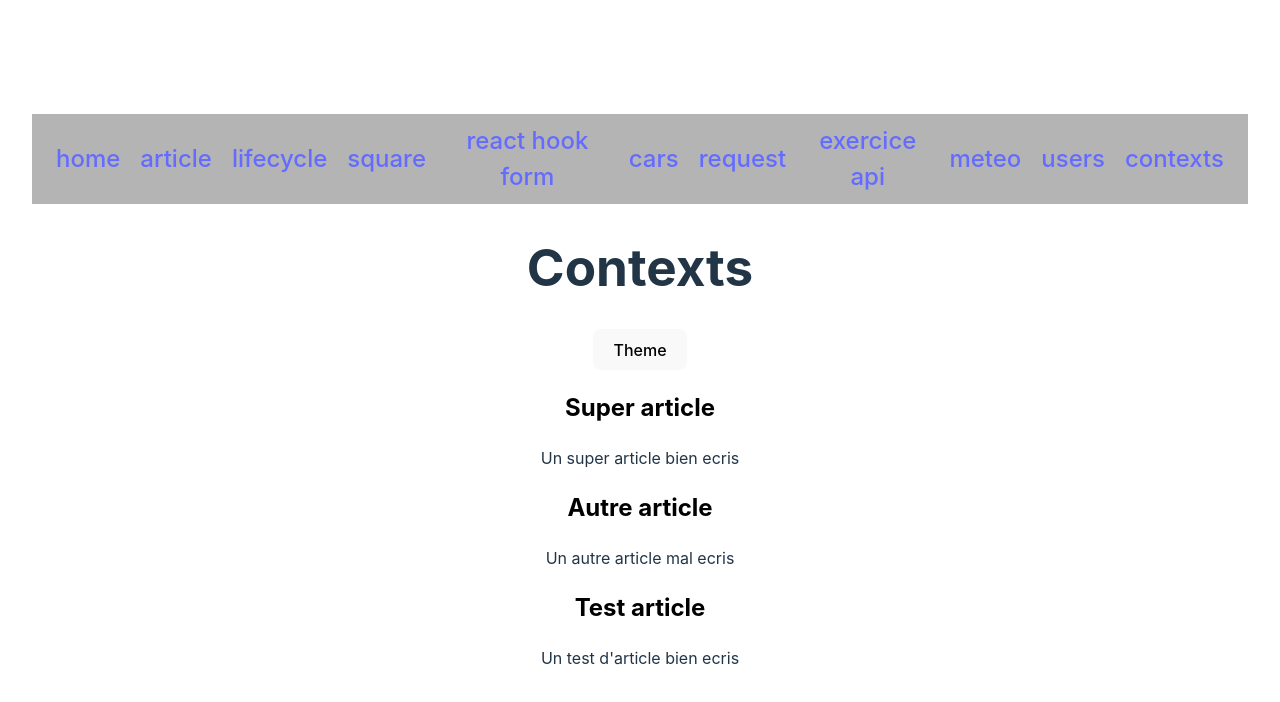
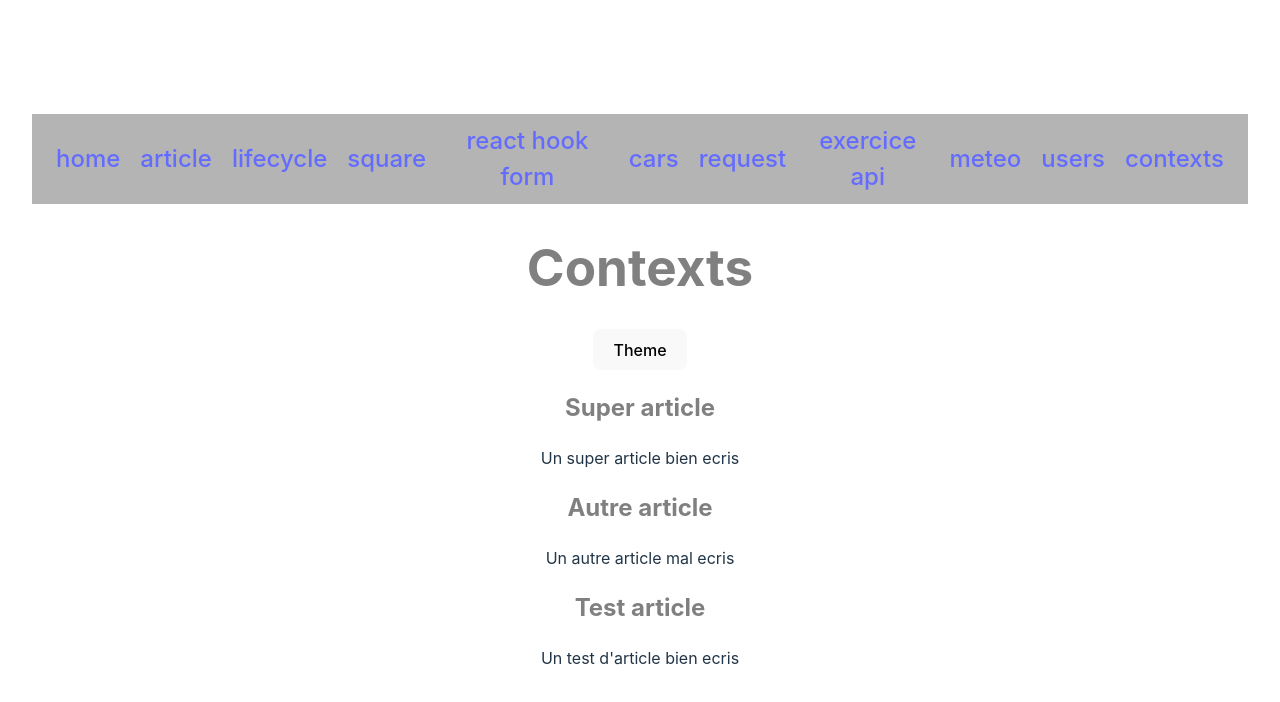
Before and after one commit to Dsaquel/react-week-2, a React (Vite) app: page /contexts in a window 1280 px wide. Shown: the top 702 px of the page. Built offline with nearby package versions, Linux system fonts and the light colour scheme.

Commit message:
:sparkles: Add contexts course

```diff
--- a/src/components/contexts/Toolbar.jsx
+++ b/src/components/contexts/Toolbar.jsx
@@ -8,7 +8,10 @@ const Toolbar = () => {
   return (
     <div>
       <button
-        onClick={() => setTheme((prev) => (prev === 'light' ? 'dark' : 'light')) } >
+        onClick={() =>
+          setTheme((prev) => (prev === 'light' ? 'dark' : 'light'))
+        }
+      >
         Theme
       </button>
     </div>
--- a/src/contexts/ContextsContext.jsx
+++ b/src/contexts/ContextsContext.jsx
@@ -1,15 +1,20 @@
 import React from 'react'
+import { useContext } from 'react'
 import { useState } from 'react'
 export const ContextsPageContext = React.createContext()
 
-const ContextsContextProvider = ({ children }) => {
-  const [theme, setTheme] = useState('light')
+const ContextsContextProvider = ({ value, children }) => {
+  const [textSize, setTextSize] = useState()
 
   return (
-    <ContextsPageContext.Provider value={{ theme, setTheme }}>
+    <ContextsPageContext.Provider value={{ ...value, textSize, setTextSize }}>
       {children}
     </ContextsPageContext.Provider>
   )
 }
 
+export const useContextPage = () => {
+  return useContext(ContextsPageContext)
+}
+
 export default ContextsContextProvider
--- a/src/pages/Contexts.jsx
+++ b/src/pages/Contexts.jsx
@@ -1,4 +1,5 @@
 import React from 'react'
+import { useState } from 'react'
 import Articles from '../components/contexts/Articles'
 import Toolbar from '../components/contexts/Toolbar'
 import ContextsContextProvider from '../contexts/ContextsContext'
@@ -19,10 +20,14 @@ const articles = [
 ]
 
 const Contexts = () => {
+  const [theme, setTheme] = useState()
+
   return (
-    <ContextsContextProvider>
+    <ContextsContextProvider value={{ theme, setTheme }}>
       <div>
-        <h1>Contexts</h1>
+        <h1 style={{ color: theme === 'light' ? 'black' : 'grey' }}>
+          Contexts
+        </h1>
 
         <Toolbar />
         <Articles articles={articles} />
```
